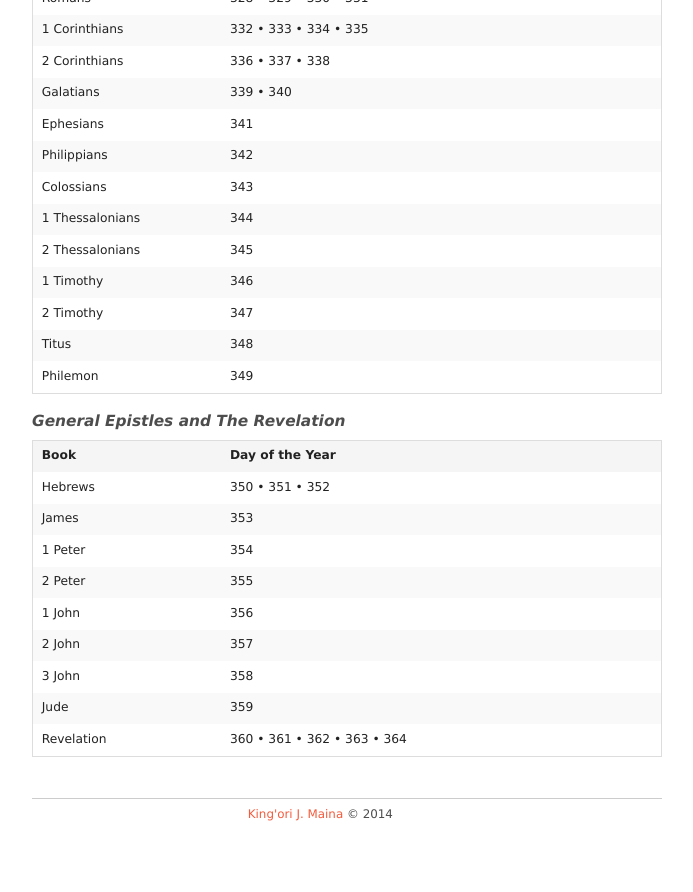
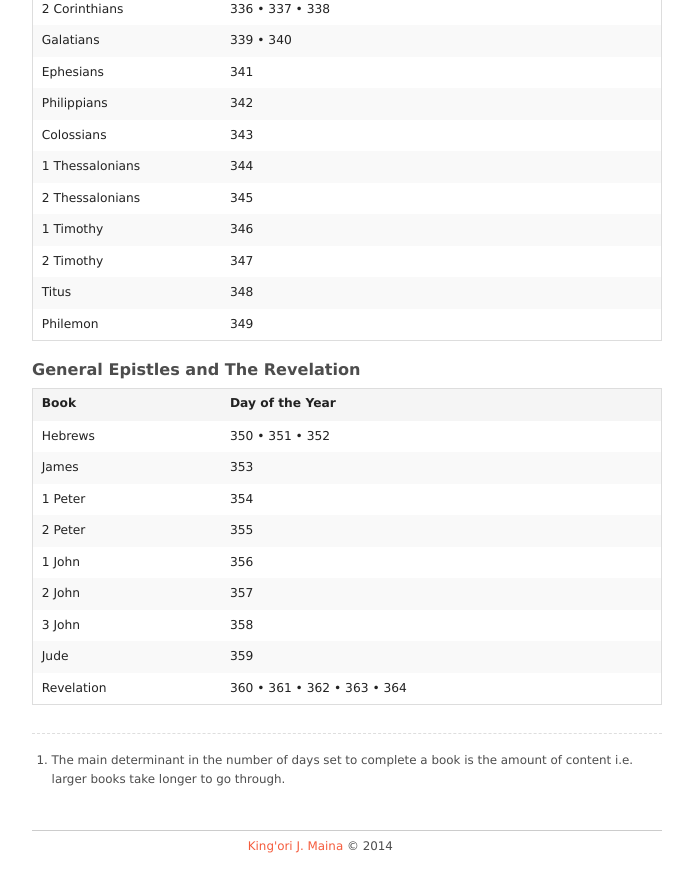
Before and after one commit to itskingori/systematic-theology, a Jekyll site: the page built from index.md, in a window 1280 px wide and 900 px high, scrolled down 2191 px. Shown: the top 892 px of the window, without its empty margins (293-986 px from the left). Built offline with Jekyll 4.4.1, drawn with Linux system fonts in a browser that asks for light colours; Markdown is read by kramdown in place of the engine named in the settings; before the commit the page ends 3059 px from its top, so only the background shows below that; some of the changed text lies outside the part shown.

Commit message:
Add some footnotes and simplify sections

```diff
--- a/_layouts/default.html
+++ b/_layouts/default.html
@@ -9,7 +9,9 @@
 
     <div class="row">
       <div class="small-11 small-centered medium-10 medium-centered large-9 large-centered column clearfix">
-      {{ content }}
+        <section class="content">
+        {{ content }}
+        </section>
       </div>
     </div>
 
--- a/_layouts/index.html
+++ b/_layouts/index.html
@@ -11,7 +11,9 @@
 
       <div class="row">
         <div class="small-11 small-centered medium-10 medium-centered large-9 large-centered column clearfix">
-        {{ content }}
+          <section class="content">
+          {{ content }}
+          </section>
         </div>
       </div>
 
--- a/assets/stylesheets/styles.less
+++ b/assets/stylesheets/styles.less
@@ -91,3 +91,18 @@ footer {
     }
   }
 }
+
+section.content {
+
+  hr {
+    border: dashed hsl(0, 0%, 87%);
+    border-width: 1px 0 0;
+    margin-top: 2rem;
+  }
+
+  hr+ol, hr+ul {
+    li {
+      font-size: 0.85em;
+    }
+  }
+}
--- a/index.md
+++ b/index.md
@@ -15,7 +13,7 @@ layout: index
 | Numbers            | 39 • 40 •  41 •  42 •  43 •  44 •  45 •  46•  47 •  48 •  49 •  50 •  51 |
 | Deuteronomy        | 52 • 53 • 54 •  55 •  56 •  57 •  58 •  59 •  60 •  61 • 62 |
 
-#### Historical Books
+### Historical Books
 
 | Book               | Day of the Year                                   |
 | ------------------ | ------------------------------------------------- |
@@ -32,7 +30,7 @@ layout: index
 | Nehemiah           | 141 • 142 • 143 • 144 • 145 |
 | Esther             | 146 • 147 |
 
-#### Wisdom Books
+### Wisdom Books
 
 | Book               | Day of the Year                                   |
 | ------------------ | ------------------------------------------------- |
@@ -42,7 +40,7 @@ layout: index
 |  Ecclesiastes      | 194 • 195 • 196 |
 |  Song of Solomon   | 197 • 198 |
 
-#### Major Prophets
+### Major Prophets
 
 | Book               | Day of the Year                                   |
 | ------------------ | ------------------------------------------------- |
@@ -52,7 +50,7 @@ layout: index
 | Ezekiel            | 242 • 243 • 244 • 245 • 246 • 247 • 248 • 249 • 250 • 251 • 252 • 253 • 254 • 255 • 256 • 257 |
 | Daniel             | 258 • 259 • 260  • 261 |
 
-#### Minor Prophets
+### Minor Prophets
 
 | Book               | Day of the Year                                   |
 | ------------------ | ------------------------------------------------- |
@@ -82,7 +77,7 @@ layout: index
 | John               | 309 • 310 • 311 • 312 • 313 • 314 • 315 • 316 |
 | Acts               | 317 • 318 • 319 • 320 • 321 • 322 • 323 • 324 • 325 • 326 • 327 |
 
-#### Pauline Epistles
+### Pauline Epistles
 
 | Book               | Day of the Year                                   |
 | ------------------ | ------------------------------------------------- |
@@ -100,7 +95,7 @@ layout: index
 | Titus              | 348 |
 | Philemon           | 349 |
 
-#### General Epistles and The Revelation
+### General Epistles and The Revelation
 
 | Book               | Day of the Year                                   |
 | ------------------ | ------------------------------------------------- |
@@ -113,3 +108,7 @@ layout: index
 | 3 John             | 358 |
 | Jude               | 359 |
 | Revelation         | 360 • 361 • 362 • 363 • 364 |
+
+
+---
+1. The main determinant in the number of days set to complete a book is the amount of content i.e. larger books take longer to go through.
```
Also changed, not shown: other parts of index.md (+2 -7 lines).
